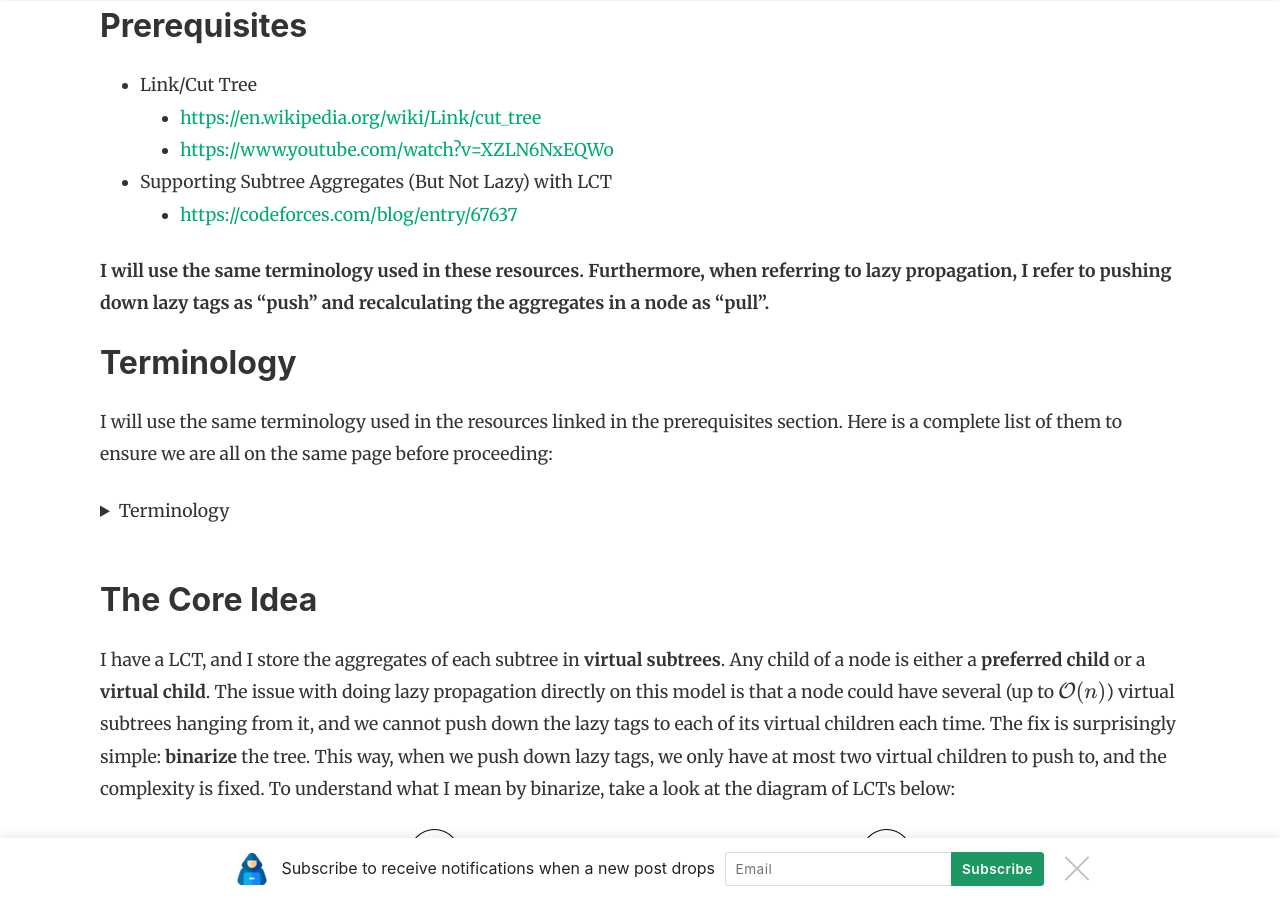
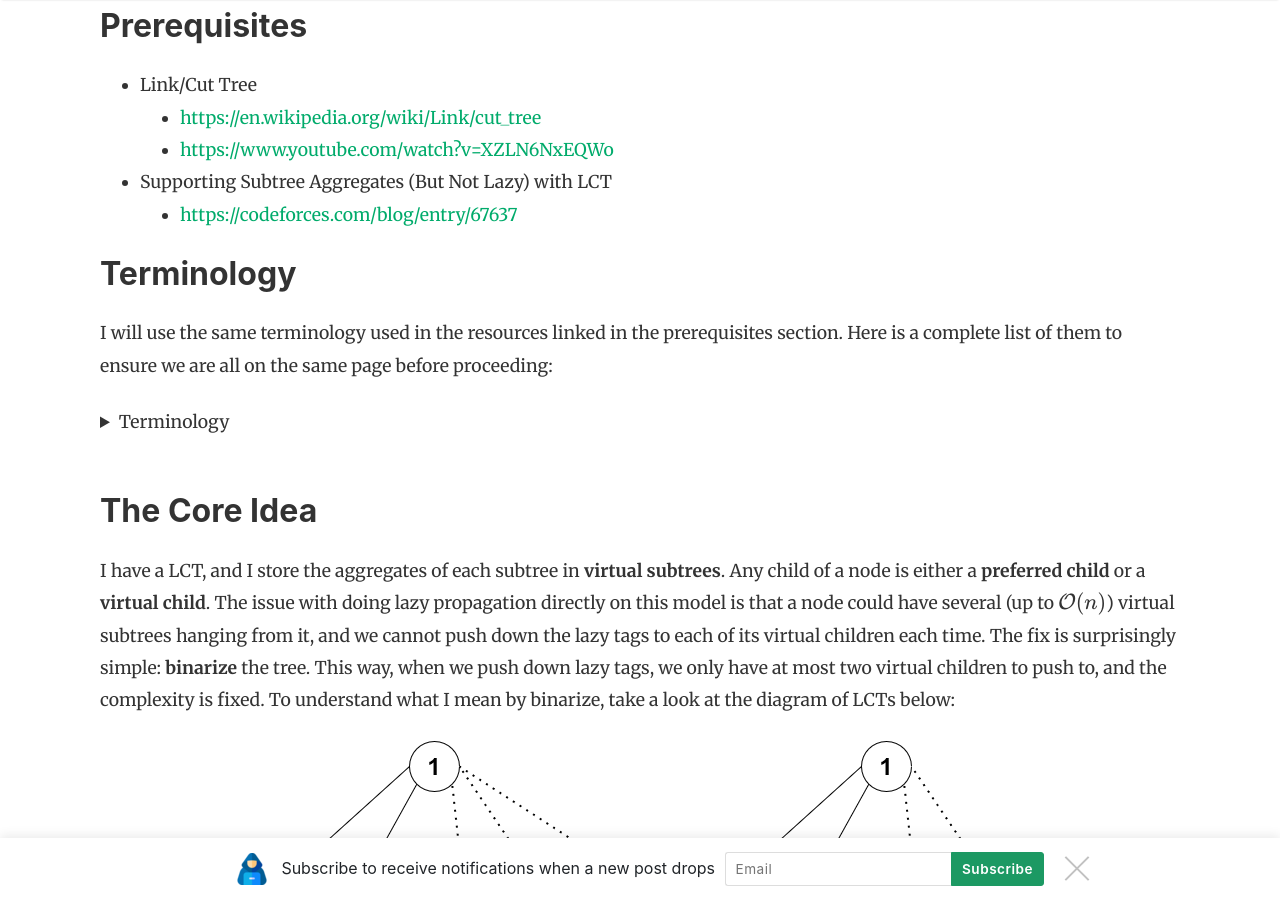
Before and after one commit to mzhang2021/cp-blog, a Jekyll site: the page built from _posts/2022-06-09-ds5.md, in a window 1280 px wide and 900 px high, scrolled down 989 px. Built offline with Jekyll 4.4.1, drawn with Linux system fonts in a browser that asks for light colours; nearby versions of some CDN libraries; formulas are drawn with MathJax 3; comment, search, counter and statistics services are not loaded.

Commit message:
minor fix

```diff
--- a/_posts/2022-06-09-ds5.md
+++ b/_posts/2022-06-09-ds5.md
@@ -33,8 +33,6 @@ You might be wondering why one of the Chinese blogs ([this one](https://blog.csd
     - [https://www.youtube.com/watch?v=XZLN6NxEQWo](https://www.youtube.com/watch?v=XZLN6NxEQWo)
 - Supporting Subtree Aggregates (But Not Lazy) with LCT
     - [https://codeforces.com/blog/entry/67637](https://codeforces.com/blog/entry/67637)
-
-**I will use the same terminology used in these resources. Furthermore, when referring to lazy propagation, I refer to pushing down lazy tags as "push" and recalculating the aggregates in a node as "pull".**
 
 ## Terminology
 
```
